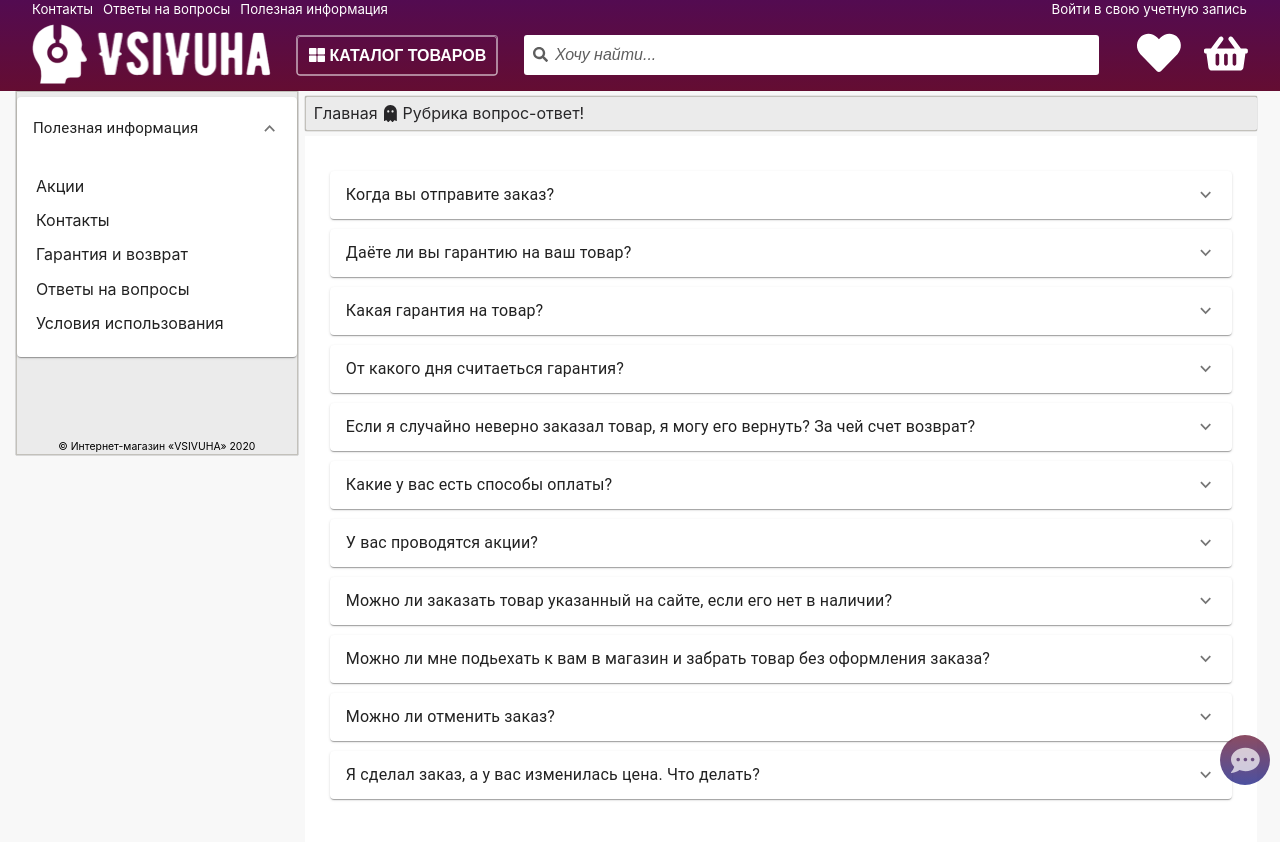
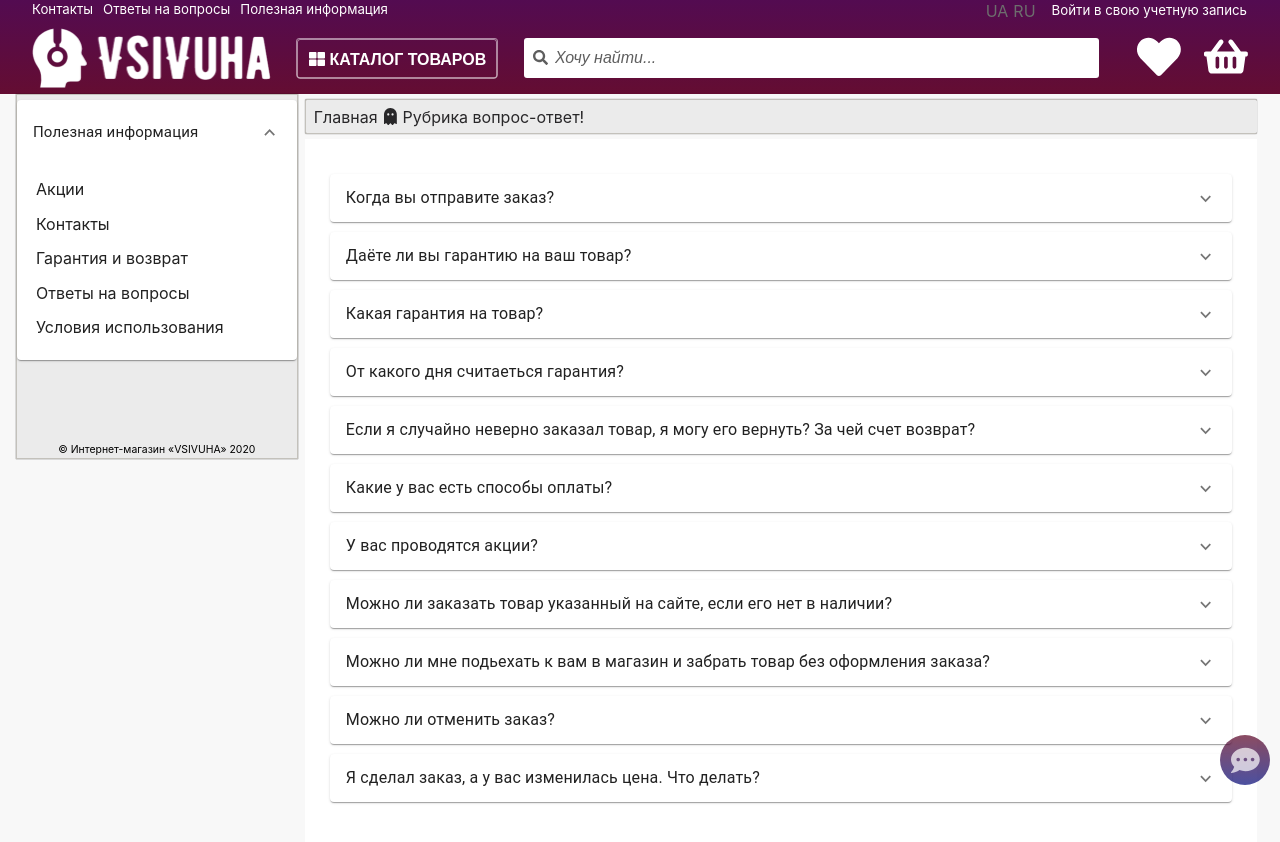
Before and after one commit to rostikowb/e-shopSSR, a Next.js app: page /info/FAQ in a window 1280 px wide. Shown: the top 842 px of the page. Built offline with nearby package versions, Linux system fonts and the light colour scheme.

Commit message:
locales first comm

```diff
--- a/components/header/top/auth/auth.jsx
+++ b/components/header/top/auth/auth.jsx
@@ -4,6 +4,7 @@ import { ModalAuth } from "./loginModal/modal.jsx";
 import s from "./auth.module.css";
 import { changeStateAuthModal } from "../../../../redux/modal/actions";
 import { authExit } from "../../../../redux/auth/actions";
+import {Locales} from "./locales/locales";
 
 const mapStateToProps = (state) => {
   return {
@@ -16,7 +17,8 @@ export default connect(mapStateToProps, { changeStateAuthModal, authExit })(
   (props) => {
     let FN = props?.user?.FN;
     return (
-      <div>
+      <div className={s.authBox}>
+        <Locales/>
         {!props.token ? (
           <>
             <span
--- a/components/header/top/auth/auth.module.css
+++ b/components/header/top/auth/auth.module.css
@@ -1,3 +1,8 @@
+.authBox{
+  display: flex;
+  flex-direction: row;
+}
+
 .authBtn {
   cursor: pointer;
   padding: 1px;
--- /dev/null
+++ b/components/header/top/auth/locales/locales.jsx
@@ -0,0 +1,32 @@
+import React from "react";
+import s from './locales.module.css'
+import {useRouter} from "next/router";
+import {initLocalStorage} from "../../../../../localStorage/localStorFunc";
+import {lsToStore} from "../../../../../localStorage/initAction";
+import {connect} from "react-redux";
+
+const Locale = (props) => {
+  const loc = useRouter()
+  const {locale, locales, pathname, asPath} = loc
+
+  // console.log(loc);
+  const handleLocaleChange = (locIndex) => {
+    loc.push(pathname, asPath, {locale: locales[locIndex]}).then(()=>{
+      console.log('loc.push');
+      // initLocalStorage();
+      props.lsToStore();
+    })
+    document.cookie = `NEXT_LOCALE=${locales[locIndex]}; path=/`
+  }
+
+  return <div className={s.localeBox}>
+    <ul>
+      <li className={locale === "ua" ? s.active : ''} onClick={() => handleLocaleChange(0)}>UA</li>
+      <li className={locale === "ru" ? s.active : ''} onClick={() => handleLocaleChange(1)}>RU</li>
+    </ul>
+  </div>
+}
+
+export const Locales = connect(null, {
+  lsToStore,
+})(Locale);
--- /dev/null
+++ b/components/header/top/auth/locales/locales.module.css
@@ -0,0 +1,21 @@
+.localeBox {
+    margin: 0 10px 0 0;
+}
+
+.localeBox > ul {
+    display: flex;
+    flex-direction: row;
+}
+
+.localeBox > ul > li {
+    color: #6d6d6d;
+    font-size: 16px;
+    margin: 0 5px 0 0;
+    cursor: pointer;
+    user-select: none;
+}
+
+.active {
+    color: white !important;
+    cursor: auto!important;
+}
--- a/next.config.js
+++ b/next.config.js
@@ -4,6 +4,7 @@ const withPWA = require('next-pwa')
 // const withOffline = require('next-offline')
 const runtimeCaching = require('next-pwa/cache')
 const optimizedImages = require('next-optimized-images');
+// const i18n = require('i18n')
 
 module.exports = withPlugins([
   [optimizedImages, {
@@ -19,6 +20,14 @@ module.exports = withPlugins([
   //   // transformManifest: manifest => ['/'].concat(manifest)
   // }]
 
+  {
+    i18n: {
+      locales: ['ua', 'ru'],
+      defaultLocale: 'ua',
+      localeDetection: false,
+    }
+  },
+
   [withPWA, {
     pwa: {
       dest: 'public',
--- a/package.json
+++ b/package.json
@@ -8,6 +8,7 @@
     "start": "next start"
   },
   "dependencies": {
+    "@babel/core": "^7.12.10",
     "@fortawesome/fontawesome-svg-core": "^1.2.29",
     "@fortawesome/free-brands-svg-icons": "^5.13.1",
     "@fortawesome/free-solid-svg-icons": "^5.13.1",
@@ -28,7 +29,7 @@
     "form-data": "latest",
     "imagemin-mozjpeg": "^9.0.0",
     "material-ui": "^0.20.2",
-    "next": "9.5.2",
+    "next": "^10.0.5",
     "next-compose-plugins": "^2.2.0",
     "next-images": "^1.4.1",
     "next-offline": "^5.0.3",
--- a/pages/goods/[catalog]/index.jsx
+++ b/pages/goods/[catalog]/index.jsx
@@ -14,6 +14,7 @@ export default catalog;
 
 export async function getServerSideProps(context) {
   const query = context.query;
+  const locale = context.req.cookies['NEXT_LOCALE']
   const reduxStore = initializeStore();
   const {dispatch} = reduxStore;
   const userAgent = context.req.headers["user-agent"];
--- a/pages/info/index.jsx
+++ b/pages/info/index.jsx
@@ -1,8 +1,11 @@
 import React from "react";
 import Head from 'next/head'
 import {Info} from "../../components/pages/info/info";
+import {useRouter} from "next/router";
 
 const info = () => {
+  const loc = useRouter()
+  console.log(loc);
   return (
     <>
       <Head>
--- a/redux/oneGoods/action.js
+++ b/redux/oneGoods/action.js
@@ -17,8 +17,8 @@ export const fetchOneGoods = (urlId, isLoad = true, data) => {
   };
 };
 
-export const fetchOneGoodsSSR = async (urlId, dispatch, productUrl = null) => {
-  let res = await req("/goods/" + urlId);
+export const fetchOneGoodsSSR = async (urlId, dispatch, productUrl = null, locale) => {
+  let res = await req("/goods/" + urlId, {body: {locale}});
 
   dispatch({
     type: AUTH_USERAGENT,
```
Also changed, not shown: pages/goods/[catalog]/[onegoods]/index.jsx (+31 -8 lines).
